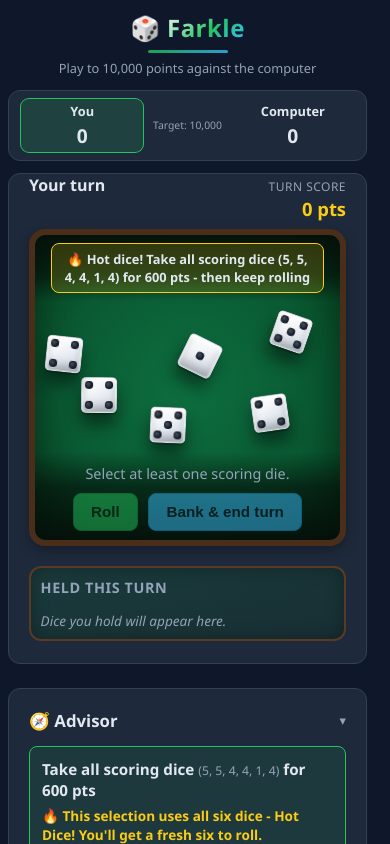
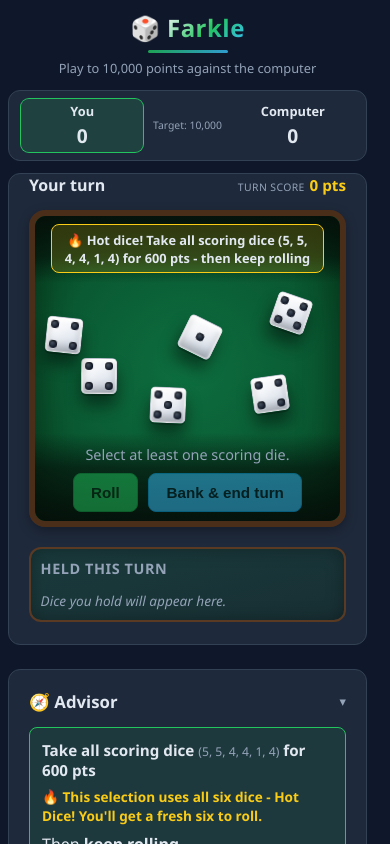
Before and after one commit to rupertbates/farkle, a React (Vite) app: page / in a window 390 px wide. Shown: the top 844 px of the page. Built offline with nearby package versions, Linux system fonts and the light colour scheme.

Commit message:
Put the "Turn score" label and value on one line
Previously the label sat above the value as two stacked lines. Lay
them out side by side instead, shrinking the text a bit further on
mobile so the whole "Turn score N pts" block reliably fits on a
single line down to very narrow phone widths.

```diff
--- a/src/App.css
+++ b/src/App.css
@@ -240,13 +240,15 @@
 
 /* flex-shrink: 0 keeps the turn-score block at its natural width no matter how tight
  * the header gets - it's short and far more important to read at a glance than the
- * heading text next to it, so the heading should give way first. */
+ * heading text next to it, so the heading should give way first. Label and value sit
+ * side by side on one row (rather than stacked) so the whole block stays a single
+ * line. */
 .panel-table__turn-score {
   display: flex;
-  flex-direction: column;
-  align-items: flex-end;
+  flex-direction: row;
+  align-items: baseline;
   flex-shrink: 0;
-  gap: 0.1rem;
+  gap: 0.4rem;
   font-size: 0.75rem;
   color: var(--text-dim);
   text-transform: uppercase;
@@ -358,6 +360,18 @@
   .panel--table h2 {
     font-size: 1rem;
     margin-bottom: 0.4rem;
+  }
+
+  /* Shrink the turn-score text a bit on mobile, on top of the heading's own
+   * ellipsis-truncate fallback, to leave the two more room to coexist on one line
+   * without the heading needing to truncate in the first place. */
+  .panel-table__turn-score {
+    font-size: 0.65rem;
+    gap: 0.3rem;
+  }
+
+  .panel-table__turn-score-value {
+    font-size: 0.95rem;
   }
 
   /* The outer page padding, header, and the gaps around the board itself all add up
```
